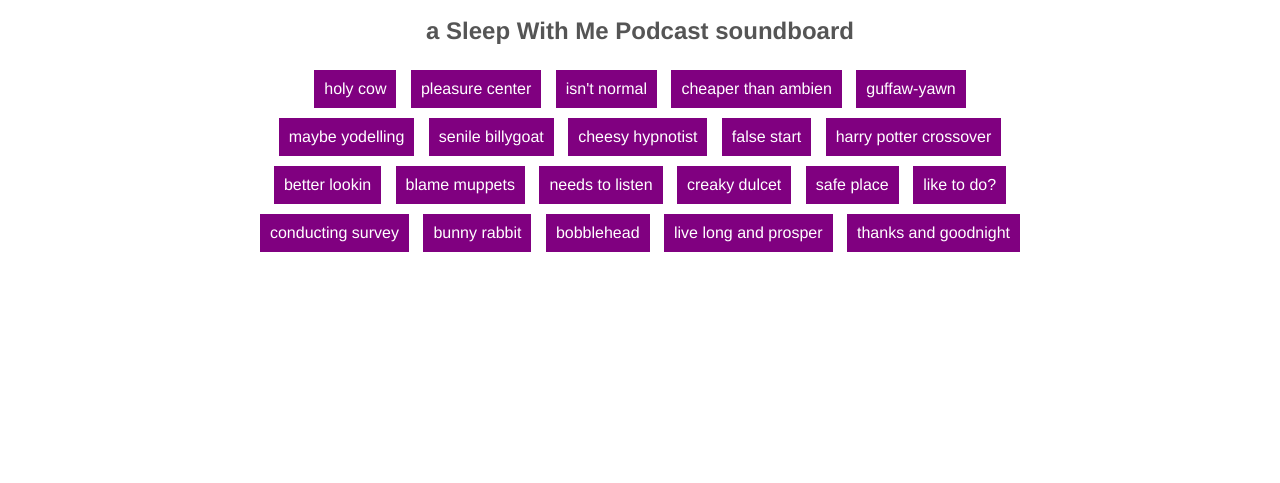
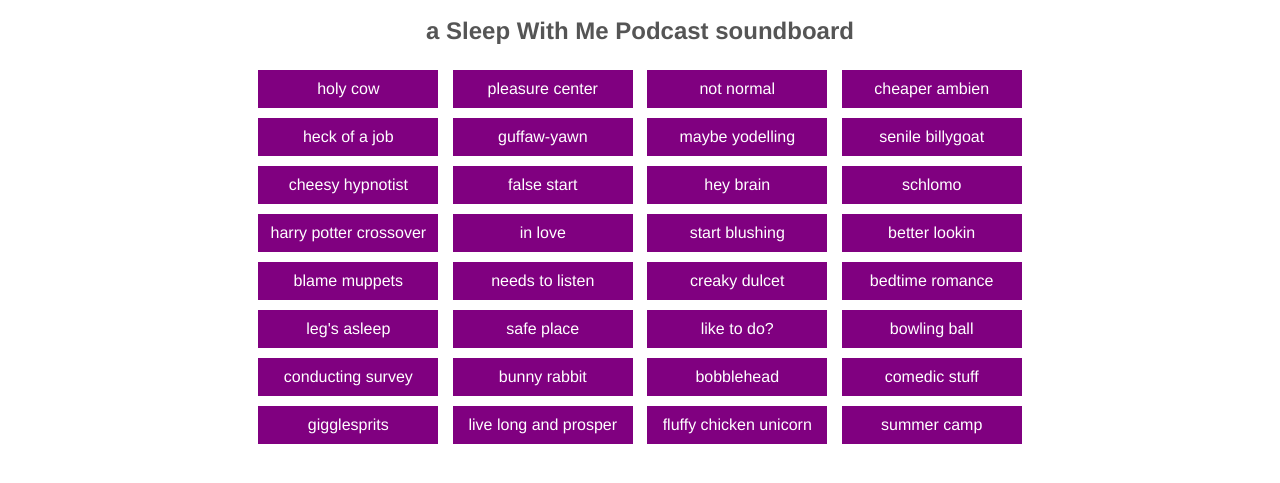
Before and after one commit to karlWenninger/scootssounds, a plain HTML site: page index.html in a window 1280 px wide. Shown: the part 179-662 px from the top of the page. Drawn offline with Linux system fonts and the light colour scheme; a web font is replaced by a local one.

Commit message:
added audio clips, aligned clip columns

```diff
--- a/css/styles.css
+++ b/css/styles.css
@@ -14,6 +14,7 @@
     text-align: center;
     text-decoration: none;
     display: inline-block;
+    width: 20%;
 }
 
 a:hover, a:active {
--- a/index.html
+++ b/index.html
@@ -68,6 +68,42 @@
     var chicken_unicorn = new Audio();
     chicken_unicorn.src = "audio/chicken_unicorn.mp3"
 
+    var heck_of = new Audio();
+    heck_of.src = "audio/heck_of.mp3"
+
+    var in_love = new Audio();
+    in_love.src = "audio/in_love.mp3"
+
+    var summer_camp = new Audio();
+    summer_camp.src = "audio/summer_camp.mp3"
+
+    var bowling_ball = new Audio();
+    bowling_ball.src = "audio/bowling_ball.mp3"
+
+    var bedtime_romance = new Audio();
+    bedtime_romance.src = "audio/bedtime_romance.mp3"
+
+    var start_blushing = new Audio();
+    start_blushing.src = "audio/start_blushing.mp3"
+
+    var legs_asleep = new Audio();
+    legs_asleep.src = "audio/legs_asleep.mp3"
+
+    var hey_brain = new Audio();
+    hey_brain.src = "audio/hey_brain.mp3"
+
+    var schlomo = new Audio();
+    schlomo.src = "audio/schlomo.mp3"
+
+    var comedic_stuff = new Audio();
+    comedic_stuff.src = "audio/comedic_stuff.mp3"
+
+    var gigglesprits = new Audio();
+    gigglesprits.src = "audio/gigglesprits.mp3"
+
+
+
+
 </script>
 
 </head>
@@ -82,9 +118,11 @@
 
 <a href="#" onmousedown="pleasure.play()">pleasure center</a>
 
-<a href="#" onmousedown="isnt_normal.play()">isn't normal</a>
+<a href="#" onmousedown="isnt_normal.play()">not normal</a>
 
-<a href="#" onmousedown="cheaper_ambien.play()">cheaper than ambien</a>
+<a href="#" onmousedown="cheaper_ambien.play()">cheaper ambien</a>
+
+<a href="#" onmousedown="heck_of.play()">heck of a job</a>
 
 <a href="#" onmousedown="guffaw.play()">guffaw-yawn</a>
 
@@ -94,9 +132,17 @@
 
 <a href="#" onmousedown="cheesy_hypnotist.play()">cheesy hypnotist</a>
 
-<a href="#" onmousedown="false_start.play();">false start</a>
+<a href="#" onmousedown="false_start.play()">false start</a>
+
+<a href="#" onmousedown="hey_brain.play()">hey brain</a>
+
+<a href="#" onmousedown="schlomo.play()">schlomo</a>
 
 <a href="#" onmousedown="harry_potter.play()">harry potter crossover</a>
+
+<a href="#" onmousedown= "in_love.play()">in love</a>
+
+<a href="#" onmousedown= "start_blushing.play()">start blushing</a>
 
 <a href="#" onmousedown="better_lookin.play()">better lookin</a>
 
@@ -106,9 +152,15 @@
 
 <a href="#" onmousedown="creaky_dulcet.play()">creaky dulcet</a>
 
+<a href="#" onmousedown="bedtime_romance.play()">bedtime romance</a>
+
+<a href="#" onmousedown="legs_asleep.play()">leg's asleep</a>
+
 <a href="#" onmousedown="safe_place.play()">safe place</a>
 
 <a href="#" onmousedown="like_to.play()">like to do?</a>
+
+<a href="#" onmousedown="bowling_ball.play()">bowling ball</a>
 
 <a href="#" onmousedown="conducting_survey.play();">conducting survey</a>
 
@@ -116,9 +168,15 @@
 
 <a href="#" onmousedown="like_bobblehead.play()">bobblehead</a>
 
+<a href="#" onmousedown="comedic_stuff.play()">comedic stuff</a>
+
+<a href="#" onmousedown="gigglesprits.play()">gigglesprits</a>
+
 <a href="#" onmousedown="live_long.play()">live long and prosper</a>
 
-<a href="#" onmousedown="chicken_unicorn.play()">thanks and goodnight</a>
+<a href="#" onmousedown="chicken_unicorn.play()">fluffy chicken unicorn</a>
+
+<a href="#" onmousedown="summer_camp.play()">summer camp</a>
 
 
 </div> <!--END CONTAINER-->
```
Also changed, not shown: 11 other files.
